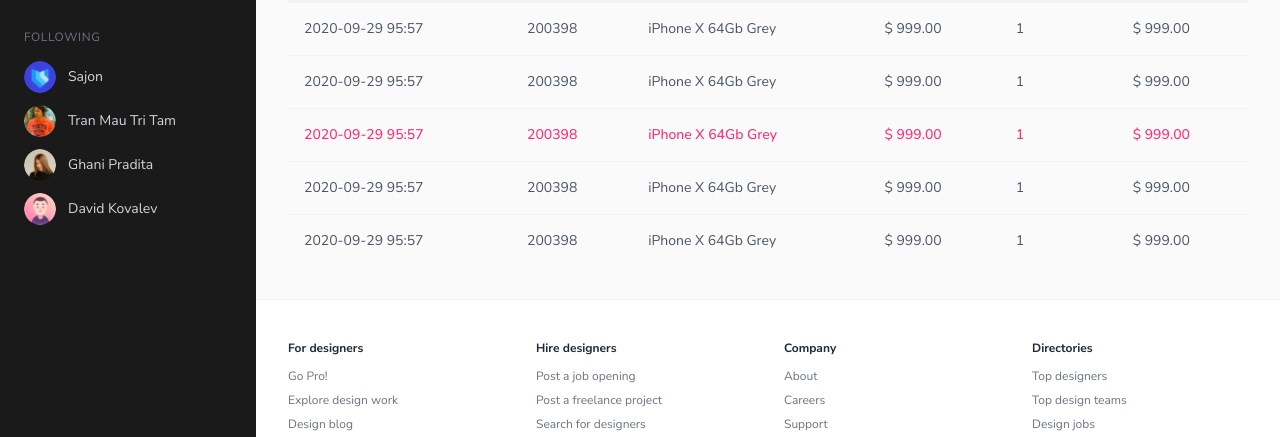
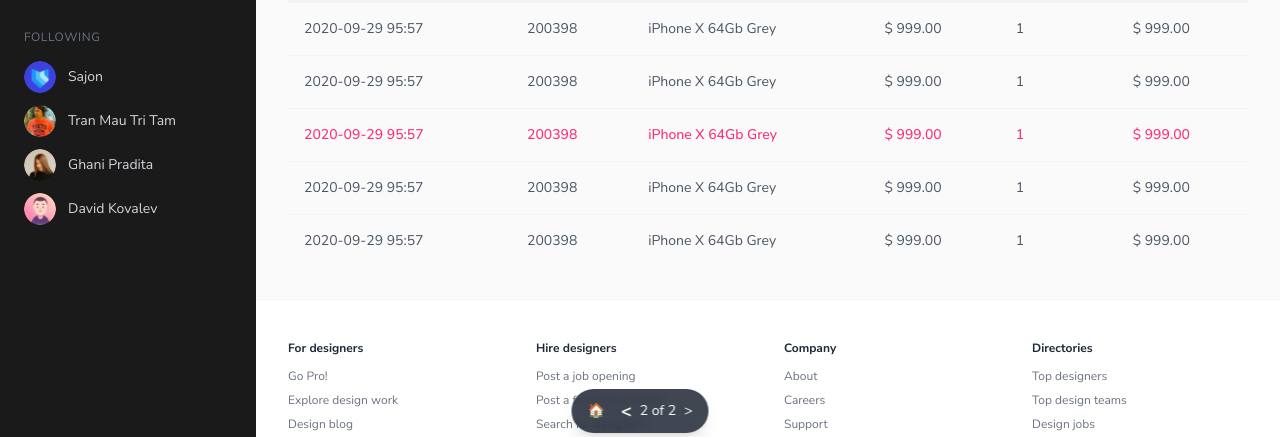
Before and after one commit to Mariami-Gabelia/shualeduri, a plain HTML site: page profile.html in a window 1280 px wide. Shown: the part 351-788 px from the top of the page. Drawn offline with nearby package versions, Linux system fonts and the light colour scheme.

Commit message:
Update profile.html

```diff
--- a/profile.html
+++ b/profile.html
@@ -189,4 +189,13 @@
     </main>
 
 </body>
+    <!-- Adobe XD Style Page Switcher -->
+<div class="fixed bottom-4 left-1/2 -translate-x-1/2 bg-gray-900/80 backdrop-blur text-white px-4 py-2 rounded-full flex items-center gap-4 text-sm shadow-lg z-50">
+    <a href="index.html" class="hover:text-brandPink transition">🏠</a>
+    <div class="flex items-center gap-2">
+        <a href="index.html" class="hover:text-brandPink font-bold text-lg">&lt;</a>
+        <span>2 of 2</span>
+        <a href="profile.html" class="hover:opacity-70">&gt;</a>
+    </div>
+</div>
 </html>
```
